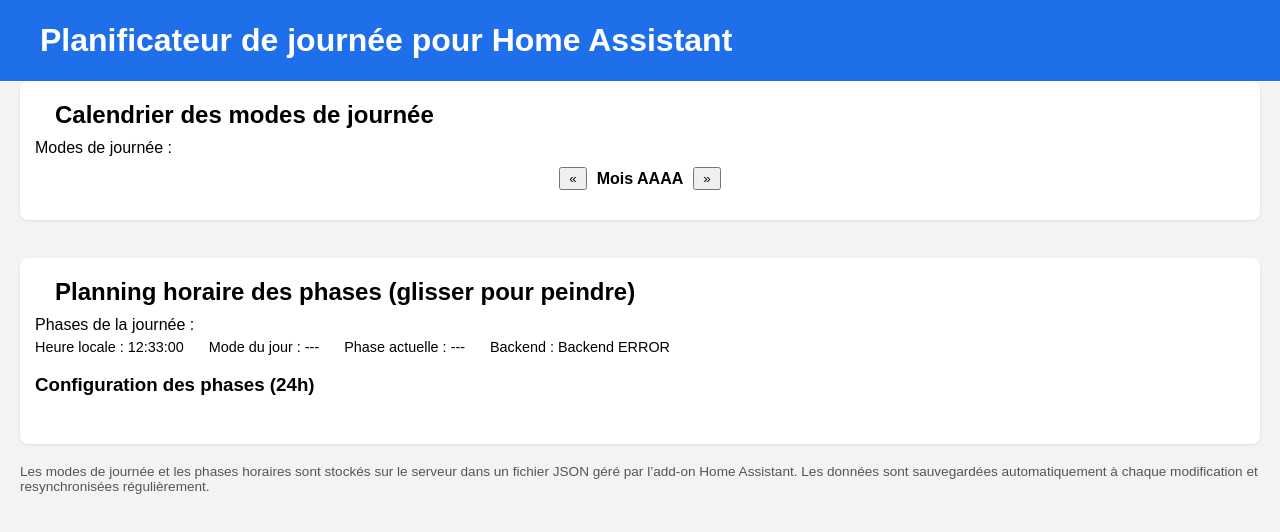
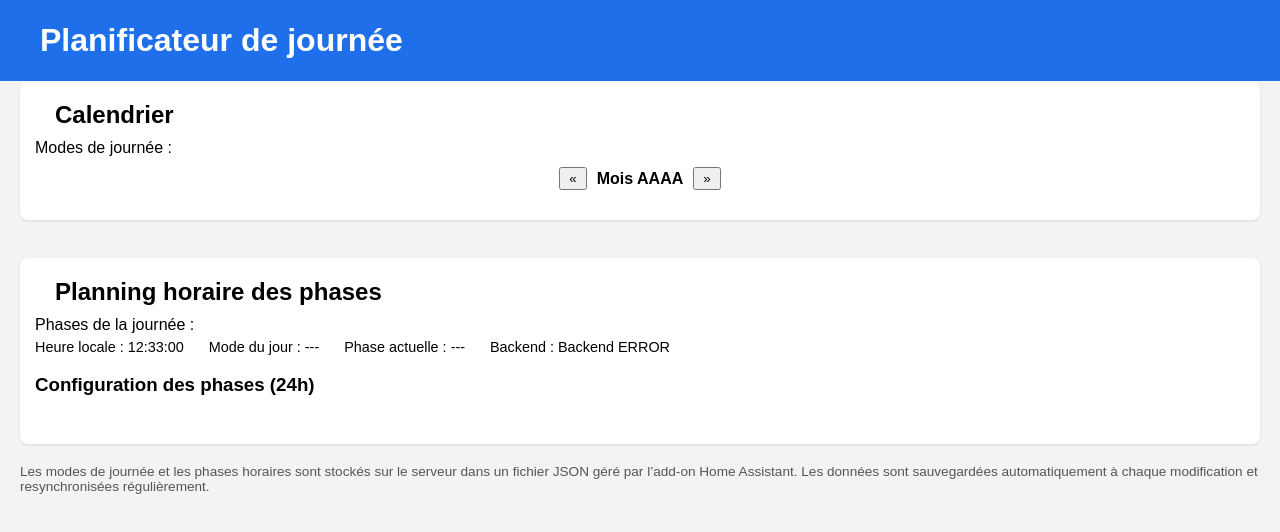
Before and after one commit to jesuisla91/ha-addons, a plain HTML site: page planner/web/index.html in a window 1280 px wide. Drawn offline with Linux system fonts and the light colour scheme; no server answers.

Commit message:
Simplify titles and headings in index.html

```diff
--- a/planner/web/index.html
+++ b/planner/web/index.html
@@ -2,7 +2,7 @@
 <html lang="fr">
 <head>
     <meta charset="UTF-8">
-    <title>Planificateur de journée pour Home Assistant</title>
+    <title>Planificateur de journée</title>
     <meta name="viewport" content="width=device-width, initial-scale=1.0">
     <link rel="stylesheet" href="planner.css">
 </head>
@@ -10,11 +10,11 @@
 <body>
 
 <header>
-    <h1>Planificateur de journée pour Home Assistant</h1>
+    <h1>Planificateur de journée</h1>
 </header>
 
 <section id="calendar-section">
-    <h2>Calendrier des modes de journée</h2>
+    <h2>Calendrier</h2>
 
     <div class="control-group calendar-mode-controls">
         <span>Modes de journée :</span>
@@ -33,7 +33,7 @@
 <br>
 
 <section id="grid-section">
-    <h2>Planning horaire des phases (glisser pour peindre)</h2>
+    <h2>Planning horaire des phases</h2>
 
     <section id="controls">
 
```
